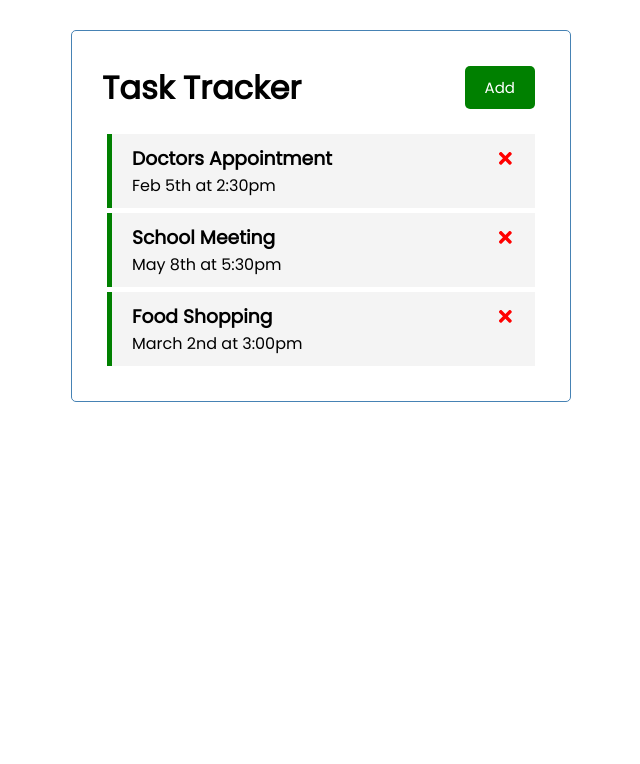
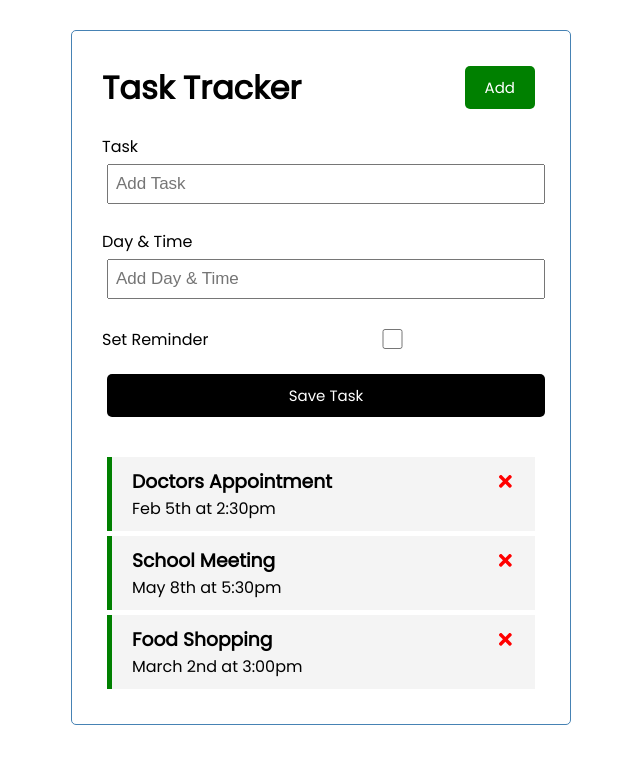
Before and after one commit to kubidogan/React-Task-Tracker, a React (Create React App) app: page / in a window 1280 px wide. Shown: the top 764 px of the page, without its empty margins (319-959 px from the left). Built offline with nearby package versions, Linux system fonts and the light colour scheme.

Commit message:
added add task form

```diff
--- a/src/App.js
+++ b/src/App.js
@@ -1,6 +1,7 @@
 import { useState } from "react"
 import Header from './components/Header'
 import Tasks from './components/Tasks'
+import AddTask from './components/AddTask'
 function App() {
   const[tasks, setTasks] = useState (
     [
@@ -40,6 +41,7 @@
   return (
     <div className="container">
     <Header />
+    <AddTask />
     {tasks.length > 0 ? ( <Tasks tasks={tasks} onDelete={deleteTask} onToggle={toggleReminder}/>
 
     ) : (
--- /dev/null
+++ b/src/components/AddTask.js
@@ -0,0 +1,28 @@
+import { useState } from "react"
+
+const AddTask = () => {
+  const [text, setText] = useState('')
+  const [day, setDay] = useState('')
+  const [reminder, setReminder] = useState(false)
+
+  return (
+    <form className="add-form">
+      <div className="form-control">
+        <label>Task</label>
+        <input type='text' placeholder='Add Task' value={text} onChange={(e) => setText(e.target.value)}/>
+      </div>
+      <div className="form-control">
+        <label>Day & Time </label>
+        <input type='text' placeholder='Add Day & Time' value={day} onChange={(e) => setDay(e.target.value)} />
+      </div>
+      <div className="form-control form-control-check ">
+        <label>Set Reminder</label>
+        <input type='checkbox' value={reminder} onChange={(e) => setReminder(e.currentTarget.checked)}/>
+      </div>
+
+      <input type="submit" value="Save Task" className="btn btn-block" />
+    </form>
+  )
+}
+
+export default AddTask
```
